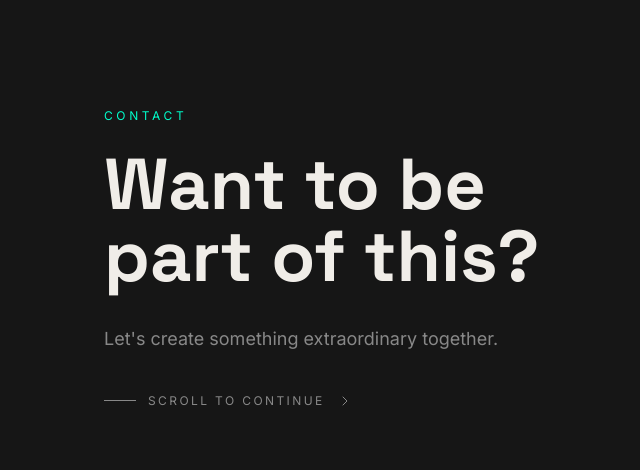
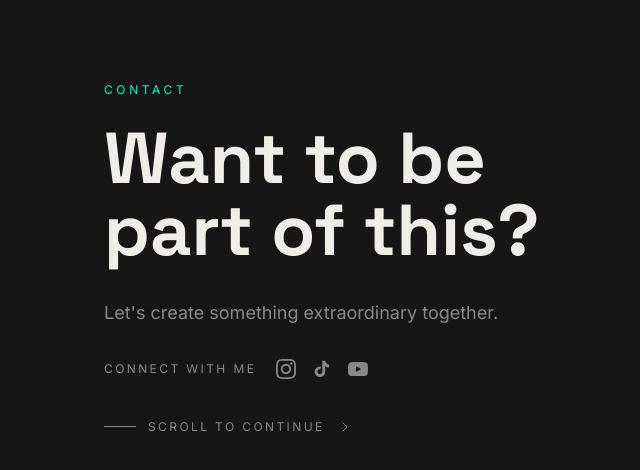
Before and after one commit to SebastianPellitero/fpv-faque, a Next.js app: page /en in a window 1280 px wide. Shown: the part 2323-2793 px from the top of the page, without its empty margins (248-888 px from the left). Built offline with nearby package versions, Linux system fonts and the light colour scheme.

Commit message:
added more translations and contact details

```diff
--- a/messages/en.json
+++ b/messages/en.json
@@ -38,6 +38,9 @@
         "ogImageAlt": "FPV drone in flight over mountain landscape"
     },
     "contact": {
+        "connectWith": "Connect with me",
+        "scrollToContinue": "Scroll to continue",
+        "letsTalk": "Let's talk",
         "heading": "Want to be part of this?",
         "subheading": "Let's create something extraordinary together.",
         "name": "Name",
--- a/messages/es.json
+++ b/messages/es.json
@@ -38,6 +38,9 @@
         "ogImageAlt": "Dron FPV en vuelo sobre paisaje montañoso"
     },
     "contact": {
+        "connectWith": "Conéctate conmigo",
+        "scrollToContinue": "Desplázate para continuar",
+        "letsTalk": "Hablemos",
         "heading": "¿Quieres ser parte de esto?",
         "subheading": "Creemos algo extraordinario juntos.",
         "name": "Nombre",
--- a/src/components/sections/Contact.tsx
+++ b/src/components/sections/Contact.tsx
@@ -66,15 +66,51 @@
                         <h2 className='text-5xl md:text-7xl font-display font-bold text-[var(--color-foreground)] leading-none text-balance mb-8'>
                             {t('heading')}
                         </h2>
-                        <p className='text-[var(--color-muted)] text-lg leading-relaxed mb-10'>
+                        <p className='text-[var(--color-muted)] text-lg leading-relaxed mb-8'>
                             {t('subheading')}
                         </p>
+
+                        {/* Social links */}
+                        <div className='flex items-center gap-5 mb-10'>
+                            <span className='text-xs text-[var(--color-muted)] uppercase tracking-[0.2em]'>
+                                {t('connectWith')}
+                            </span>
+                            <div className='flex items-center gap-4'>
+                                <a
+                                    href='https://www.instagram.com/faquefpv'
+                                    target='_blank'
+                                    rel='noopener noreferrer'
+                                    aria-label='Instagram'
+                                    className='text-[var(--color-muted)] hover:text-[var(--color-accent)] transition-colors duration-200'
+                                >
+                                    <InstagramIcon />
+                                </a>
+                                <a
+                                    href='https://www.tiktok.com/@faquefpv'
+                                    target='_blank'
+                                    rel='noopener noreferrer'
+                                    aria-label='TikTok'
+                                    className='text-[var(--color-muted)] hover:text-[var(--color-accent)] transition-colors duration-200'
+                                >
+                                    <TikTokIcon />
+                                </a>
+                                <a
+                                    href='https://www.youtube.com/@faqueretermax'
+                                    target='_blank'
+                                    rel='noopener noreferrer'
+                                    aria-label='YouTube'
+                                    className='text-[var(--color-muted)] hover:text-[var(--color-accent)] transition-colors duration-200'
+                                >
+                                    <YouTubeIcon />
+                                </a>
+                            </div>
+                        </div>
 
                         {/* Scroll hint — desktop */}
                         <div className='hidden md:flex items-center gap-3 text-[var(--color-muted)]'>
                             <div className='w-8 h-px bg-[var(--color-muted)]' />
                             <span className='text-xs uppercase tracking-[0.2em]'>
-                                Scroll to continue
+                                {t('scrollToContinue')}
                             </span>
                             <svg
                                 viewBox='0 0 24 24'
@@ -96,7 +132,7 @@
                 <div className='w-screen min-h-screen flex items-center justify-center bg-[var(--color-surface)] section-padding'>
                     <div className='max-w-lg w-full'>
                         <span className='text-xs text-[var(--color-accent)] uppercase tracking-[0.3em] mb-6 block'>
-                            Let&apos;s talk
+                            {t('letsTalk')}
                         </span>
                         <ContactForm />
                     </div>
@@ -105,3 +141,27 @@
         </div>
     );
 }
+
+function InstagramIcon() {
+    return (
+        <svg viewBox='0 0 24 24' fill='currentColor' className='w-5 h-5' aria-hidden='true'>
+            <path d='M12 2.163c3.204 0 3.584.012 4.85.07 3.252.148 4.771 1.691 4.919 4.919.058 1.265.069 1.645.069 4.849 0 3.205-.012 3.584-.069 4.849-.149 3.225-1.664 4.771-4.919 4.919-1.266.058-1.644.07-4.85.07-3.204 0-3.584-.012-4.849-.07-3.26-.149-4.771-1.699-4.919-4.92-.058-1.265-.07-1.644-.07-4.849 0-3.204.013-3.583.07-4.849.149-3.227 1.664-4.771 4.919-4.919 1.266-.057 1.645-.069 4.849-.069zm0-2.163c-3.259 0-3.667.014-4.947.072-4.358.2-6.78 2.618-6.98 6.98-.059 1.281-.073 1.689-.073 4.948 0 3.259.014 3.668.072 4.948.2 4.358 2.618 6.78 6.98 6.98 1.281.058 1.689.072 4.948.072 3.259 0 3.668-.014 4.948-.072 4.354-.2 6.782-2.618 6.979-6.98.059-1.28.073-1.689.073-4.948 0-3.259-.014-3.667-.072-4.947-.196-4.354-2.617-6.78-6.979-6.98-1.281-.059-1.69-.073-4.949-.073zm0 5.838c-3.403 0-6.162 2.759-6.162 6.162s2.759 6.163 6.162 6.163 6.162-2.759 6.162-6.163c0-3.403-2.759-6.162-6.162-6.162zm0 10.162c-2.209 0-4-1.79-4-4 0-2.209 1.791-4 4-4s4 1.791 4 4c0 2.21-1.791 4-4 4zm6.406-11.845c-.796 0-1.441.645-1.441 1.44s.645 1.44 1.441 1.44c.795 0 1.439-.645 1.439-1.44s-.644-1.44-1.439-1.44z' />
+        </svg>
+    );
+}
+
+function TikTokIcon() {
+    return (
+        <svg viewBox='0 0 24 24' fill='currentColor' className='w-5 h-5' aria-hidden='true'>
+            <path d='M19.59 6.69a4.83 4.83 0 0 1-3.77-4.25V2h-3.45v13.67a2.89 2.89 0 0 1-2.88 2.5 2.89 2.89 0 0 1-2.89-2.89 2.89 2.89 0 0 1 2.89-2.89c.28 0 .54.04.79.1V9.01a6.33 6.33 0 0 0-.79-.05 6.34 6.34 0 0 0-6.34 6.34 6.34 6.34 0 0 0 6.34 6.34 6.34 6.34 0 0 0 6.33-6.34V8.69a8.18 8.18 0 0 0 4.78 1.52V6.76a4.85 4.85 0 0 1-1.01-.07z' />
+        </svg>
+    );
+}
+
+function YouTubeIcon() {
+    return (
+        <svg viewBox='0 0 24 24' fill='currentColor' className='w-5 h-5' aria-hidden='true'>
+            <path d='M23.498 6.186a3.016 3.016 0 0 0-2.122-2.136C19.505 3.545 12 3.545 12 3.545s-7.505 0-9.377.505A3.017 3.017 0 0 0 .502 6.186C0 8.07 0 12 0 12s0 3.93.502 5.814a3.016 3.016 0 0 0 2.122 2.136c1.871.505 9.376.505 9.376.505s7.505 0 9.377-.505a3.015 3.015 0 0 0 2.122-2.136C24 15.93 24 12 24 12s0-3.93-.502-5.814zM9.545 15.568V8.432L15.818 12l-6.273 3.568z' />
+        </svg>
+    );
+}
```
